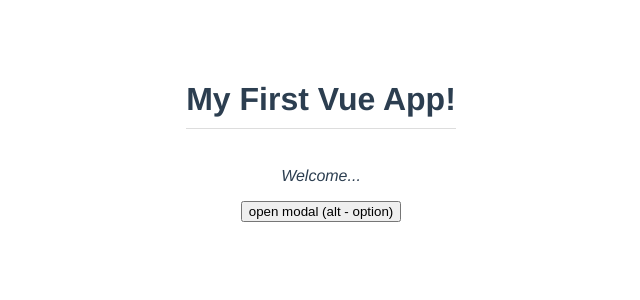
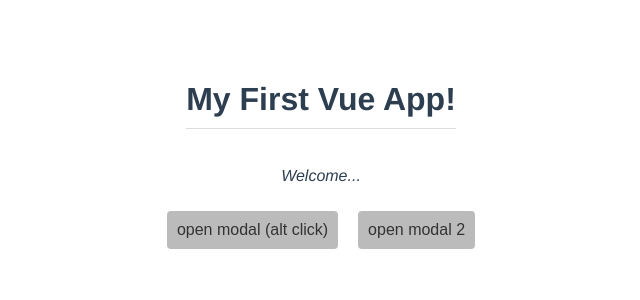
Before and after one commit to chrisjoyce911/vue-modal-project, a Vue app: page / in a window 1280 px wide. Shown: the top 300 px of the page, without its empty margins (319-959 px from the left). Built offline with nearby package versions, Linux system fonts and the light colour scheme.

Commit message:
Re-using same component

```diff
--- a/src/App.vue
+++ b/src/App.vue
@@ -1,13 +1,27 @@
 <template>
   <h1>{{ title }}</h1>
   <p>Welcome...</p>
+
   <div v-if="showModal">
     <Modal theme="sale" @close="toggleModal">
+      <template v-slot:links>
+        <a href="#">sign up now</a>
+        <a href="#">more info</a>
+      </template>
       <h1>Ninja Givaway!</h1>
       <p>Grab your ninja swag for half price!</p>
     </Modal>
   </div>
-  <button @click.alt="toggleModal">open modal (alt - option)</button>
+
+  <div v-if="showModalTwo">
+    <Modal @close="toggleModalTwo">
+      <h1>Sign up to the Newsletter</h1>
+      <p>For updates and promo codes!</p>
+    </Modal>
+  </div>
+
+  <button @click.alt="toggleModal">open modal (alt click)</button>
+  <button @click="toggleModalTwo">open modal 2</button>
 </template>
 
 <script>
@@ -18,14 +32,16 @@ export default {
   data() {
     return {
       title: "My First Vue App!",
-      heading: "Sign up for the Givaway!",
-      text: "Grab your ninja swag for half price!",
       showModal: false,
+      showModalTwo: false,
     };
   },
   methods: {
     toggleModal() {
       this.showModal = !this.showModal;
+    },
+    toggleModalTwo() {
+      this.showModalTwo = !this.showModalTwo;
     },
   },
 };
@@ -45,4 +61,13 @@ h1 {
   display: inline-block;
   padding-bottom: 10px;
 }
+button {
+  background: #bbb;
+  padding: 10px;
+  border: none;
+  border-radius: 4px;
+  margin: 10px;
+  font-size: 16px;
+  color: #333;
+}
 </style>
--- a/src/components/Modal.vue
+++ b/src/components/Modal.vue
@@ -1,7 +1,10 @@
 <template>
   <div class="backdrop" @click.self="closeModal">
     <div class="modal" :class="{ sale: theme === 'sale' }">
-      <slot></slot>
+      <slot>default content (if no slot passed in)</slot>
+      <div class="actions">
+        <slot name="links"></slot>
+      </div>
     </div>
   </div>
 </template>
@@ -9,7 +12,6 @@
 <script>
 export default {
   props: ["theme"],
-
   methods: {
     closeModal() {
       this.$emit("close");
@@ -17,6 +19,7 @@ export default {
   },
 };
 </script>
+
 <style>
 .modal {
   width: 400px;
@@ -40,7 +43,19 @@ export default {
 .modal p {
   font-style: normal;
 }
-
+.modal .actions {
+  text-align: center;
+  margin: 30px 0 10px 0;
+  color: #333;
+}
+.modal .actions a {
+  color: #333;
+  padding: 8px;
+  border: 1px solid #eee;
+  border-radius: 4px;
+  text-decoration: none;
+  margin: 10px;
+}
 /* sale styles */
 .modal.sale {
   background: crimson;
@@ -49,4 +64,10 @@ export default {
 .modal.sale h1 {
   color: white;
 }
+.modal.sale .actions {
+  color: white;
+}
+.modal.sale .actions a {
+  color: white;
+}
 </style>
```
